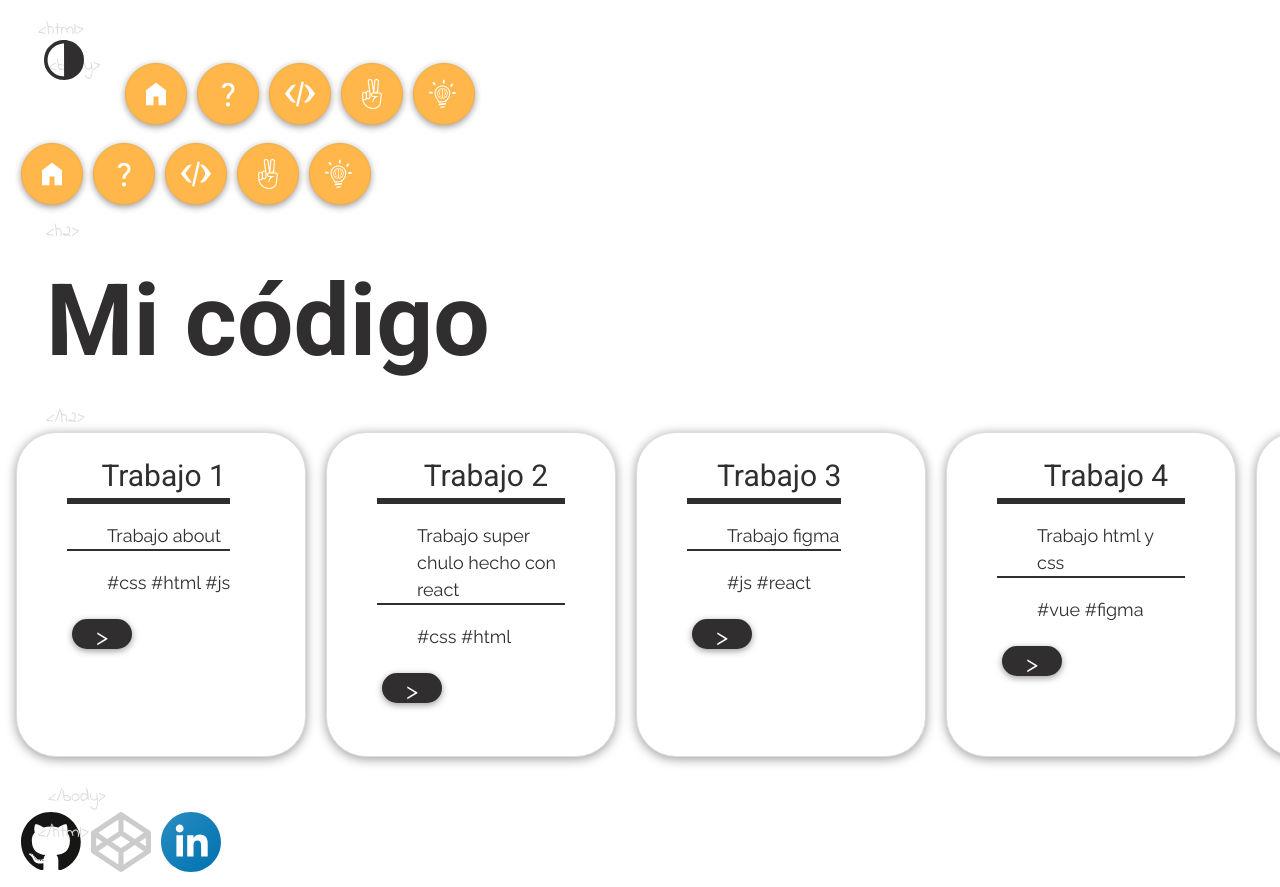
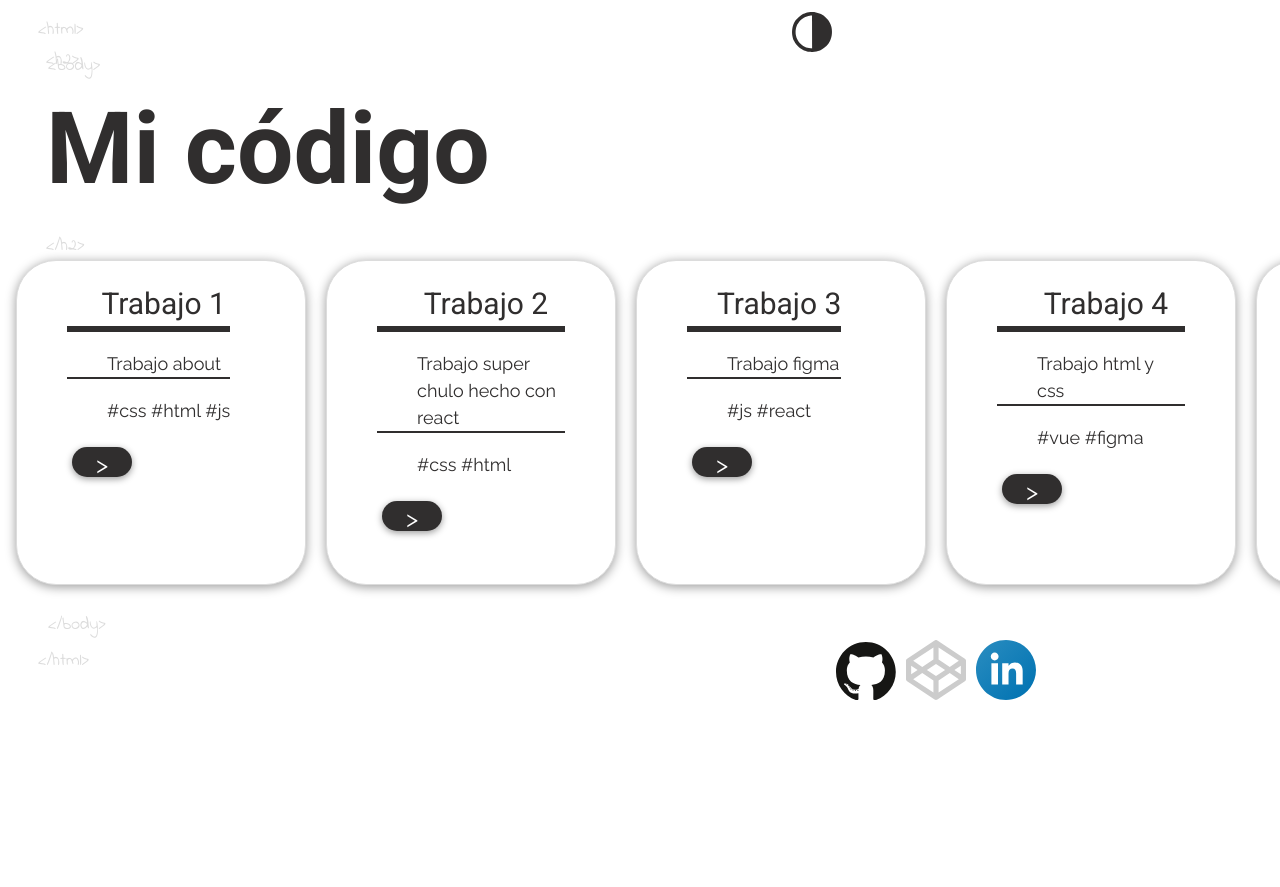
Before and after one commit to hemeragr/portfolio, a React (Vite) app: page /work in a window 1280 px wide. Shown: the top 887 px of the page. After the commit the page ends 800 px from the top, so only its background shows below. Built offline with nearby package versions, Linux system fonts and the light colour scheme.

Commit message:
add nav app y condicional para la home

```diff
--- a/src/App.jsx
+++ b/src/App.jsx
@@ -1,10 +1,13 @@
-import { Outlet } from "react-router-dom";
+import { Outlet, useLocation } from "react-router-dom";
 import "./App.scss";
 import ButtonLigthDark from "./componentes/buttons/ButtonLigthDark";
-import Nav from "./componentes/nav/Nav"
-
+import Nav from "./componentes/nav/Nav";
 
 function App() {
+  const location = useLocation();
+
+  const isHome = location.pathname === "/";
+
   return (
     <div className="app">
       <header className="app_header">
@@ -12,14 +15,11 @@ function App() {
           <span className="ornament space1">&lt;html&gt;</span>
           <br></br>
           <span className="ornament space2">&lt;body&gt;</span>
-          <div className="content-btn-ld">
-            <ButtonLigthDark />
-          </div>
-
         </div>
-        <div className="content-nav-app">
-            <Nav />
-          </div>
+        <div className="content-btn-ld">
+          <ButtonLigthDark />
+        </div>
+        <div className="content-nav-app">{!isHome && <Nav />}</div>
       </header>
       <Outlet />
       <footer className="footer-app">
--- a/src/App.scss
+++ b/src/App.scss
@@ -2,9 +2,6 @@
 
 .content-btn-ld {
   cursor: pointer;
-
-  display: flex;
-  justify-content: center;
 }
 
 .footer-app {
@@ -13,10 +10,11 @@
 
 .app_header {
   display: flex;
-  gap: 20;
+  justify-content: space-between;
+  align-items: center;
   margin-bottom: -50px;
 }
 
-.app{
+.app {
   width: 100%;
 }
--- a/src/componentes/footer-rrss/Footer.jsx
+++ b/src/componentes/footer-rrss/Footer.jsx
@@ -1,16 +1,14 @@
 import { Link } from "react-router-dom";
 import GitHub from "./rrss/Github";
 import CodePen from "./rrss/CodePen";
-import Instagram from "./rrss/Instagram";
 import Linkedin from "./rrss/Linkedin";
-import Mail from "./rrss/Mail";
-import Twitter from "./rrss/Twitter";
+
 import "./Footer.scss";
 
 const Footer = () => {
   return (
     <div>
-      <nav className="nav">
+      <nav className="nav-footer">
         <span className="content-app">
           <Link className="app__link" to="https://github.com/hemeragr">
             <GitHub className="app-icon" />
--- a/src/componentes/footer-rrss/Footer.scss
+++ b/src/componentes/footer-rrss/Footer.scss
@@ -1,18 +1,15 @@
-.nav{
-    margin-top: 50px;
-    text-align:center;
+.nav-footer {
+  margin-top: 50px;
+  text-align: center;
 }
 
 .content-app {
-    padding: 5px;
+  padding: 5px;
   width: 60px;
-  display:inline-block;
-
+  display: inline-block;
 }
 
 .app__link {
   width: 60px;
   height: 60px;
-
-
 }
--- a/src/componentes/nav/_Nav.scss
+++ b/src/componentes/nav/_Nav.scss
@@ -1,4 +1,5 @@
 .nav {
   display: flex;
   flex-direction: row;
+  z-index: 99;
 }
--- a/src/views/about/About.jsx
+++ b/src/views/about/About.jsx
@@ -1,5 +1,4 @@
 //rafce
-import Nav from "../../componentes/nav/Nav";
 import "./About.scss";
 import svg from "../../assets/aboutImg.svg";
 
@@ -54,9 +53,6 @@ const About = () => {
           </div>
         </main>
         <section className="content-img-about">
-          <div className="content-nav">
-            <Nav />
-          </div>
           <div className="content-svg-about">
             <div className="img-container-about">
               <img
--- a/src/views/contact/Contact.jsx
+++ b/src/views/contact/Contact.jsx
@@ -1,4 +1,3 @@
-import Nav from "../../componentes/nav/Nav";
 import "./Contact.scss";
 import Svg_hi from "../../componentes/svg-hi/SvgHi";
 import Footer from "../../componentes/footer-rrss/Footer";
@@ -32,9 +31,6 @@ const Contact = () => {
         </div>
       </main>
       <section className="content-NavImg-contact">
-        <div className="nav-contact">
-          <Nav />
-        </div>
         <div className="hi-contact">
           {" "}
           <Svg_hi />
--- a/src/views/home/Home.scss
+++ b/src/views/home/Home.scss
@@ -27,6 +27,7 @@
   display: flex;
   justify-content: center;
   align-items: center;
+  z-index: -1;
 }
 
 .img-container {
@@ -37,6 +38,7 @@
   justify-content: center;
   align-items: center;
   overflow: hidden;
+  z-index: -1;
 }
 
 .Svg-face {
@@ -44,4 +46,5 @@
   max-height: 100%;
   width: auto;
   height: auto;
+  z-index: -1;
 }
--- a/src/views/skills/Skills.jsx
+++ b/src/views/skills/Skills.jsx
@@ -1,5 +1,4 @@
 import BarSkill from "../../componentes/component-bar/BarSkill";
-import Nav from "../../componentes/nav/Nav";
 import "./Skills.scss";
 import {
   IconAngular,
@@ -139,8 +138,6 @@ const Skills = () => {
           </main>
         </section>
         <section className="content-cards">
-
-        <Nav />
           <div className="contents">
             {TX.map((text) => (
               <div key={text.title} className="content-cardText">
--- a/src/views/work/Work.jsx
+++ b/src/views/work/Work.jsx
@@ -1,6 +1,5 @@
 import Card from "../../componentes/card/Card";
 import Footer from "../../componentes/footer-rrss/Footer";
-import Nav from "../../componentes/nav/Nav";
 import "./Work.scss";
 import "./index.js";
 
@@ -42,9 +41,6 @@ const Work = () => {
     <>
       <body>
         <section className="content-home">
-          <header className="top-bar">
-            <Nav />
-          </header>
           <main>
             <span className="ornament">&lt;h2&gt;</span>
             <h2 className="headers header-h2">Mi código</h2>
```
